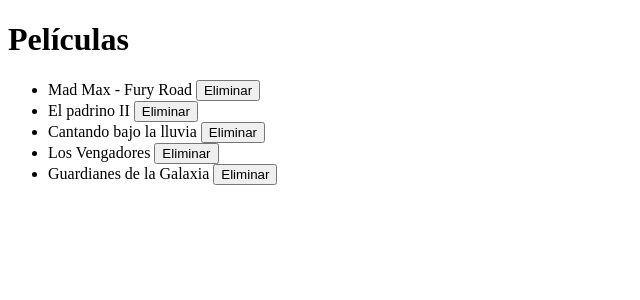
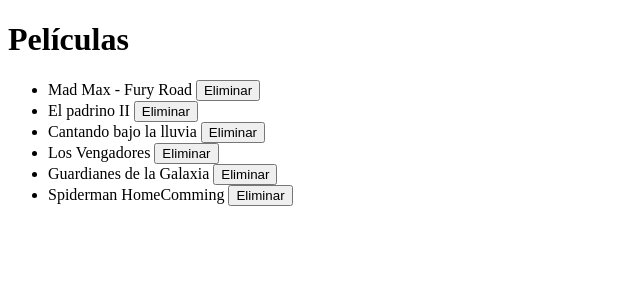
Before and after one commit to Alcaudon/peliculas, an Angular app: page / in a window 1280 px wide. Shown: the top 300 px of the page, without its empty margins (0-640 px from the left). Built offline with nearby package versions, Linux system fonts and the light colour scheme.

Commit message:
Crear un servicio para permitir una capa de abstracción de acceso a datos.

```diff
--- a/src/app/app.component.ts
+++ b/src/app/app.component.ts
@@ -1,21 +1,25 @@
-import { Component } from '@angular/core';
+import { strictEqual } from 'assert';
+import { Component, OnInit } from '@angular/core';
+import { PeliculasService } from './peliculas.service';
 
 @Component({
   selector: 'app-root',
   templateUrl: './app.component.html',
   styleUrls: ['./app.component.css']
 })
-export class AppComponent {
+export class AppComponent implements OnInit {
   title = 'Películas';
-  titulos: string[] = [
-    'Mad Max - Fury Road',
-    'El padrino II',
-    'Cantando bajo la lluvia',
-    'Los Vengadores',
-    'Guardianes de la Galaxia'
-  ];
+  titulos: string[];
 
+  constructor(private _peliculasService: PeliculasService) {
+    console.log('Componente instanciado y servicio inyectado');
+  }
+
+  ngOnInit(): void {
+    this.titulos = this._peliculasService.obtenerPeliculas();
+  }
   eliminarPelicula(titulo: string): void {
-    this.titulos = this.titulos.filter(n => n !== titulo);
+    this._peliculasService.eliminarPelicula(titulo);
+    this.titulos = this._peliculasService.obtenerPeliculas();
   }
 }
--- a/src/app/app.module.ts
+++ b/src/app/app.module.ts
@@ -3,6 +3,8 @@
 
 import { AppComponent } from './app.component';
 import { ListaPeliculasComponent } from './lista-peliculas/lista-peliculas.component';
+
+import { PeliculasService } from './peliculas.service';
 
 @NgModule({
   declarations: [
@@ -12,7 +14,7 @@
   imports: [
     BrowserModule
   ],
-  providers: [],
+  providers: [PeliculasService],
   bootstrap: [AppComponent]
 })
 export class AppModule { }
--- /dev/null
+++ b/src/app/peliculas.service.ts
@@ -0,0 +1,24 @@
+import { Injectable } from '@angular/core';
+
+@Injectable()
+export class PeliculasService {
+
+  private _titulos: string[] = [
+    'Mad Max - Fury Road',
+    'El padrino II',
+    'Cantando bajo la lluvia',
+    'Los Vengadores',
+    'Guardianes de la Galaxia',
+    'Spiderman HomeComming'
+  ];
+
+  obtenerPeliculas(): string[] {
+    return this._titulos;
+  }
+
+  eliminarPelicula(titulo: string): void {
+    this._titulos = this._titulos.filter(function(n) {
+      return n !== titulo;
+    });
+  }
+}
```
Also changed, not shown: 1 other file (tests, documents, lock files or other folders).
